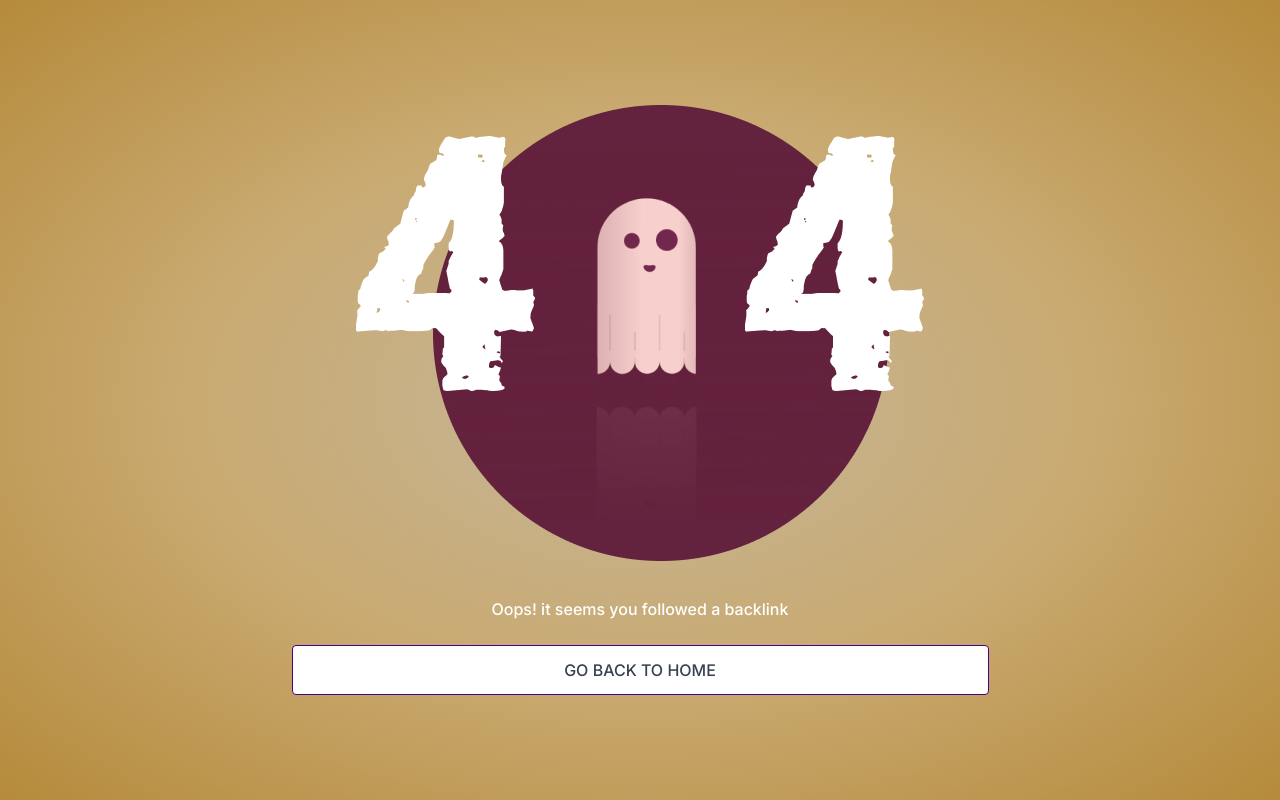
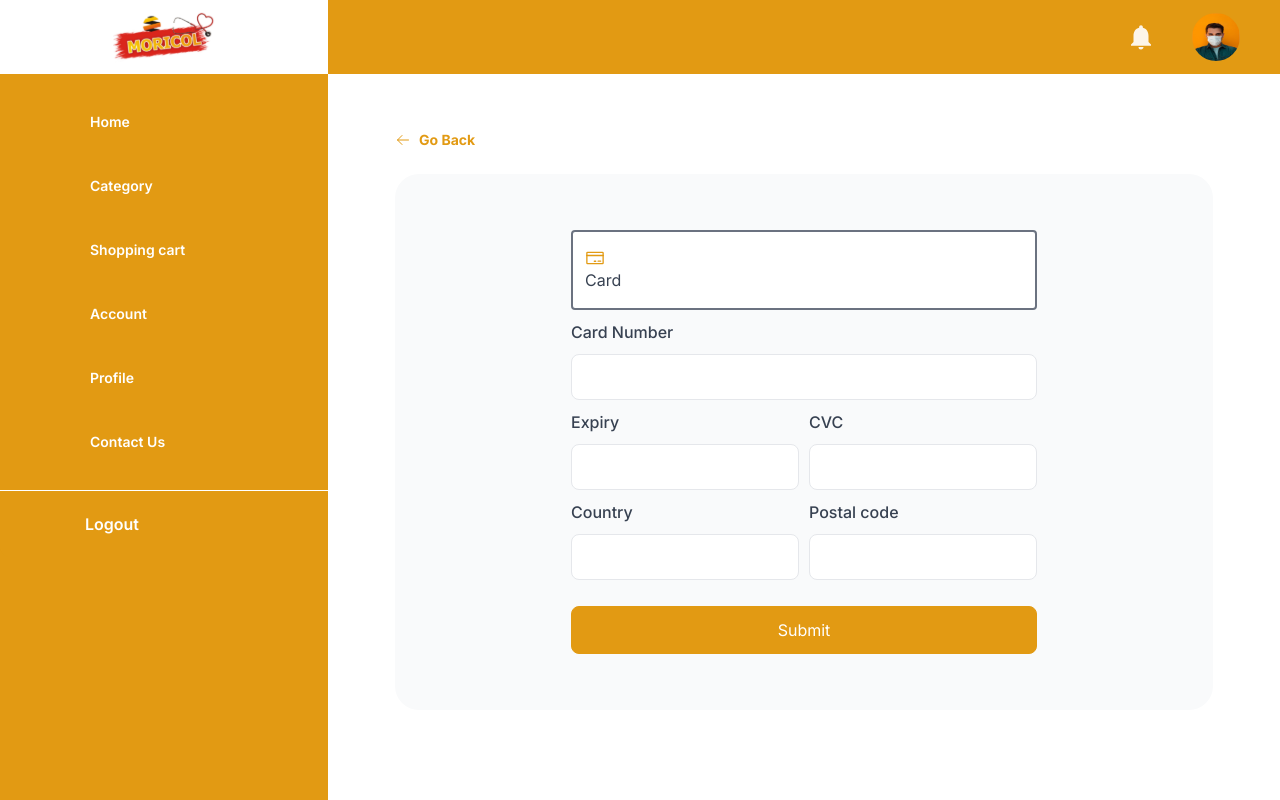
Before and after one commit to WisdomOfogba/moricol, a Next.js app: page /dashboard/pharmarcy/payment in a window 1280 px wide. Before the commit this address had no page. Built offline with nearby package versions, Linux system fonts and the light colour scheme.

Commit message:
feature: create payment page; update route to checkout, payment pharmarcy pages

```diff
--- /dev/null
+++ b/src/app/dashboard/pharmarcy/payment/page.tsx
@@ -0,0 +1,33 @@
+import TextInput from "@/components/auth/text-input";
+import Button from "@/components/button";
+import NavigationBackBtn from "@/components/nav-back-btn";
+import { CreditCardSvg } from "@/components/svgs";
+
+export default function Payment() {
+  return (
+    <main className="py-14">
+      <div className="mx-auto mb-6 max-w-[818px]">
+        <NavigationBackBtn />
+      </div>
+
+      <section className="gray-container py-14">
+        <div className="mx-auto mb-2.5 max-w-[466px] rounded border-2 border-gray-500 bg-white px-3 py-4">
+          <CreditCardSvg stroke="#E29A13" className="h-5 w-5" />
+          Card
+        </div>
+        <form className="mx-auto grid max-w-[466px] gap-y-2.5">
+          <TextInput label="Card Number" name="" />
+          <div className="flex gap-x-2.5">
+            <TextInput name="" label="Expiry" />
+            <TextInput name="" label="CVC" />
+          </div>
+          <div className="flex gap-x-2.5">
+            <TextInput name="" label="Country" />
+            <TextInput name="" label="Postal code" />
+          </div>
+          <Button className="mt-4">Submit</Button>
+        </form>
+      </section>
+    </main>
+  );
+}
--- a/src/components/dashboard/pharmacy-page-toolbar.tsx
+++ b/src/components/dashboard/pharmacy-page-toolbar.tsx
@@ -1,6 +1,8 @@
 import { cn } from "@/util/cn";
 import Button from "../button";
 import { HeartSVG } from "../svgs";
+import { routes } from "@/constants/routes";
+import Link from "next/link";
 
 export default function PageToolBar() {
   return (
@@ -21,10 +23,10 @@ export default function PageToolBar() {
           <HeartSVG />
           <NumberBadge className="absolute -right-2 -top-1" />
         </button>
-        <button className="relative">
+        <Link href={routes.PHARMARCYCART} className="relative">
           <CartSVG />
           <NumberBadge className="absolute -right-2 -top-1" />
-        </button>
+        </Link>
       </div>
     </section>
   );
--- /dev/null
+++ b/src/components/nav-back-btn.tsx
@@ -0,0 +1,17 @@
+"use client";
+
+import { useRouter } from "next/navigation";
+import { ArrowRightSvg } from "./svgs";
+
+export default function NavigationBackBtn() {
+  const router = useRouter();
+
+  return (
+    <button
+      className="flex items-center gap-x-2 text-sm font-bold text-primary-500"
+      onClick={() => router.back()}
+    >
+      <ArrowRightSvg className="h-4 w-4" /> Go Back
+    </button>
+  );
+}
--- a/src/constants/routes.ts
+++ b/src/constants/routes.ts
@@ -35,6 +35,7 @@ export const routes = {
   PHARMARCYCHECKOUT: "/dashboard/pharmarcy/checkout",
   PHARMARCYPRESCRIPTION: "/dashboard/pharmarcy/prescription",
   PHARMARCYPRODUCT: "/dashboard/pharmarcy/product",
+  PHARMARCYPAYMENT: "/dashboard/pharmarcy/payment",
 
   // Homecare dashboard profile links
   HOMECAREDASHBOARDHOME: "/dashboard/homecare",
```
